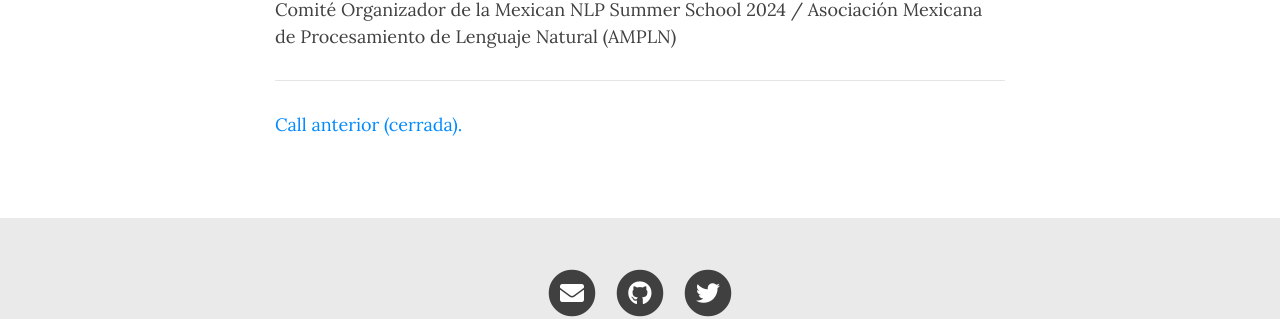
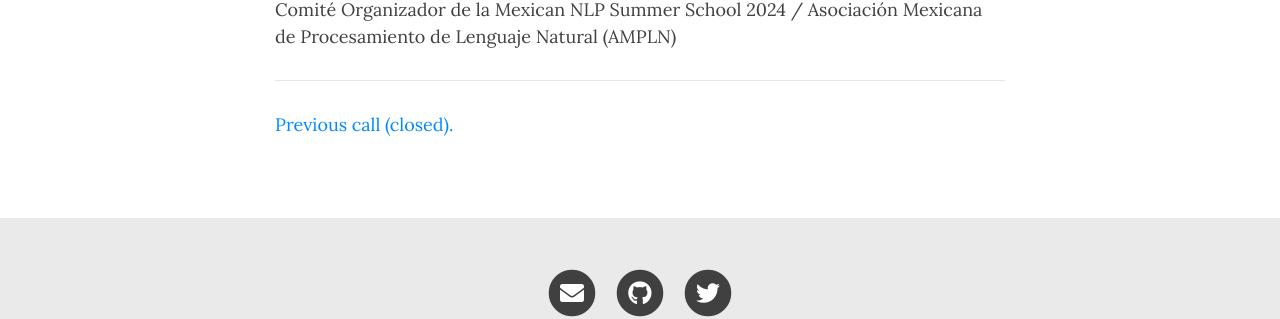
Before and after one commit to ampln/escuelaverano2024, a Jekyll site: the page built from registration.md, in a window 1280 px wide and 900 px high, scrolled down 2698 px. Shown: the part 448-767 px from the top of the window. Built offline with Jekyll 4.4.1, drawn with Linux system fonts in a browser that asks for light colours; nearby versions of some CDN libraries.

Commit message:
fixed issue in call

```diff
--- a/registration.md
+++ b/registration.md
@@ -82,4 +82,4 @@ Asociación Mexicana de Procesamiento de Lenguaje Natural (AMPLN)
 
 ---
 
-[Call anterior (cerrada).](/escuelaverano2024/sponsor_policy/registration_closed)
+[Previous call (closed).](/escuelaverano2024/sponsor_policy/registration_closed/)
```
Also changed, not shown: 4 other files.
